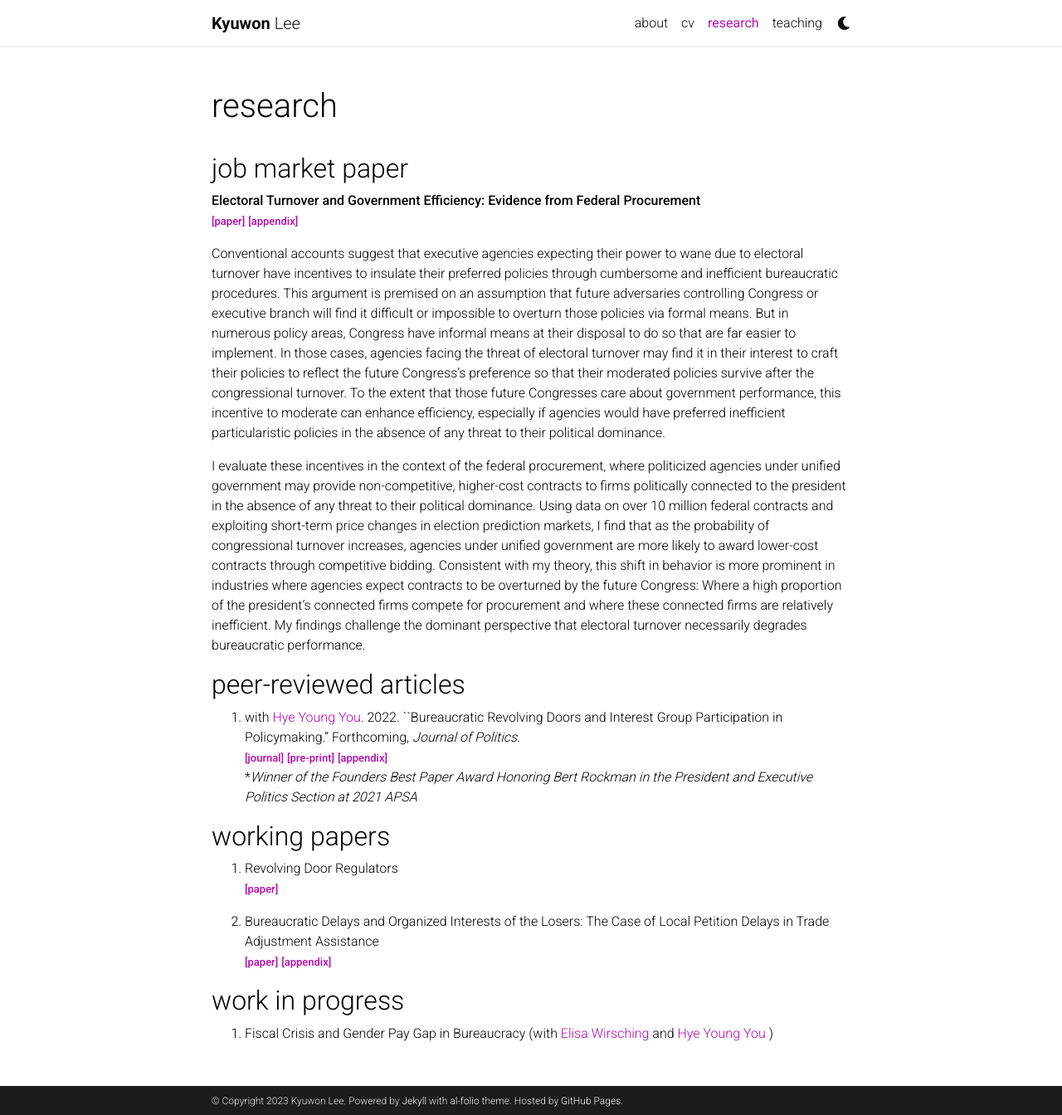
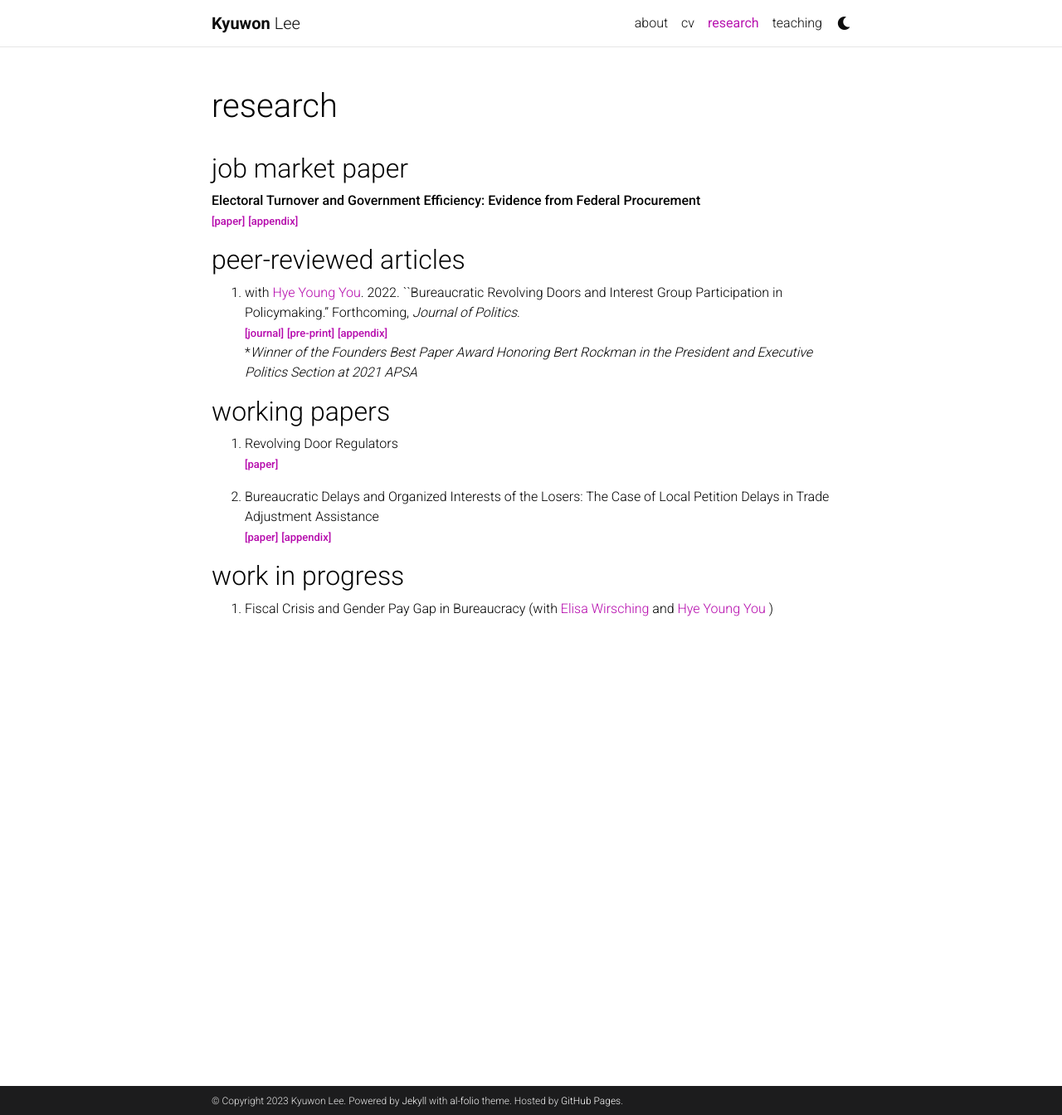
Before and after one commit to kyuwon-lee/kyuwon-lee.github.io, a Jekyll site: the page built from _pages/Research.md, in a window 1280 px wide and 1344 px high. Shown: the whole window at 83% size. Built offline with Jekyll 4.4.1, drawn with Linux system fonts in a browser that asks for light colours; comment, search, counter and statistics services are not loaded; a style sheet for code colours, icons or effects is not loaded.

Commit message:
Update Research.md

```diff
--- a/_pages/Research.md
+++ b/_pages/Research.md
@@ -8,13 +8,6 @@ nav: true
 ## job market paper
 **Electoral Turnover and Government Efficiency: Evidence from Federal Procurement**
 **<a href='https://www.dropbox.com/s/jlun54grfblitzo/politics_competitive_procurement_v19.pdf?dl=0'><font size="2"> [paper]</font></a>**   **<a href='https://www.dropbox.com/s/03dvynsnjgmxa9a/appendix_v19.pdf?dl=0'><font size="2"> [appendix]</font></a>**
-
-Conventional accounts suggest that executive agencies expecting their power to wane due to electoral turnover have incentives to insulate their preferred policies through cumbersome and inefficient bureaucratic procedures. This argument is premised on an assumption that future adversaries controlling Congress or executive branch will find it difficult or impossible to overturn those policies via formal means. But in numerous policy areas, Congress have informal means at their disposal to do so that are far easier to implement. In those cases, agencies facing the threat of electoral turnover may find it in their interest to craft their policies to reflect the future Congress's preference so that their moderated policies survive after the congressional turnover. To the extent that those future Congresses care about government performance, this incentive to moderate can enhance efficiency, especially if agencies would have preferred inefficient particularistic policies in the absence of any threat to their political dominance.
-
-
- I evaluate these incentives in the context of the federal procurement, where politicized agencies under unified government may provide non-competitive, higher-cost contracts to firms politically connected to the president in the absence of any threat to their political dominance. Using data on over 10 million federal contracts and exploiting short-term price changes in election prediction markets, I find that as the probability of congressional turnover increases, agencies under unified government are more likely to award lower-cost contracts through competitive bidding. Consistent with my theory, this shift in behavior is more prominent in industries where agencies expect contracts to be overturned by the future Congress: Where a high proportion of the president's connected firms compete for procurement and where these connected firms are relatively inefficient. My findings challenge the dominant perspective that electoral turnover necessarily degrades bureaucratic performance.
-
-
 
 ## peer-reviewed articles
 1. with <a href='https://hyeyoungyou.com'>Hye Young You</a>. 2022. ``Bureaucratic Revolving Doors and Interest Group Participation in Policymaking.'' Forthcoming, _Journal of Politics_.
```
